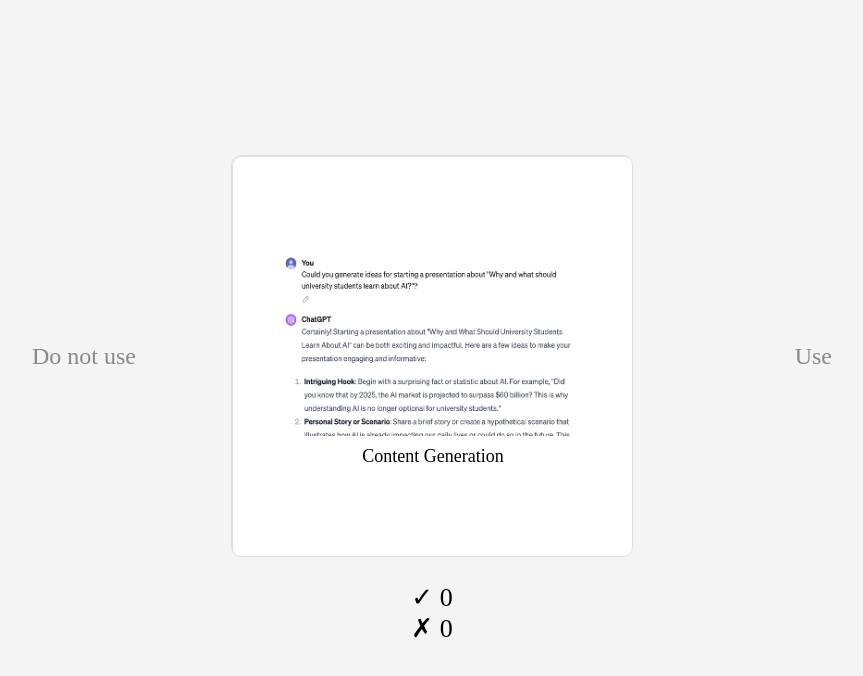
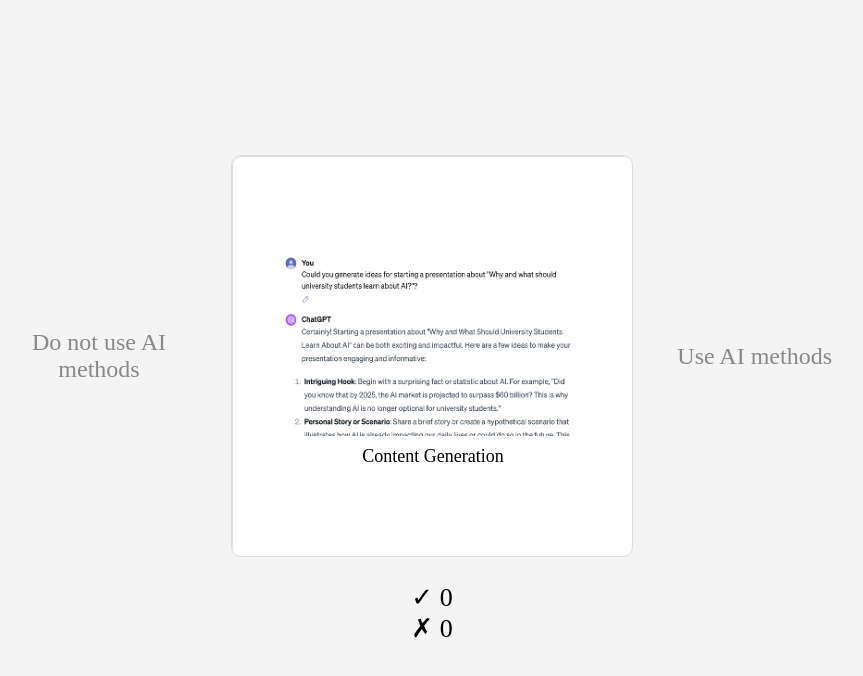
Before and after one commit to ENKISProjekt/AITinder, a plain HTML site: page index.html in a window 1280 px wide. Shown: the whole page, without its empty margins (208-1071 px from the left). Drawn offline with Linux system fonts and the light colour scheme.

Commit message:
Update labels

```diff
--- a/index.html
+++ b/index.html
@@ -9,11 +9,11 @@
 <body>
     <div class="container">
         <div class="game-container">
-            <div class="label-left">Do not use</div>
+            <div class="label-left">Do not use AI <br> methods</div>
             <div id="game" class="game">
                 <!-- The cards will be dynamically loaded here -->
             </div>
-            <div class="label-right">Use</div>
+            <div class="label-right">Use AI methods</div>
         </div>
         <div class="results">
             <p>✓ <span id="correct">0</span></p>
```
